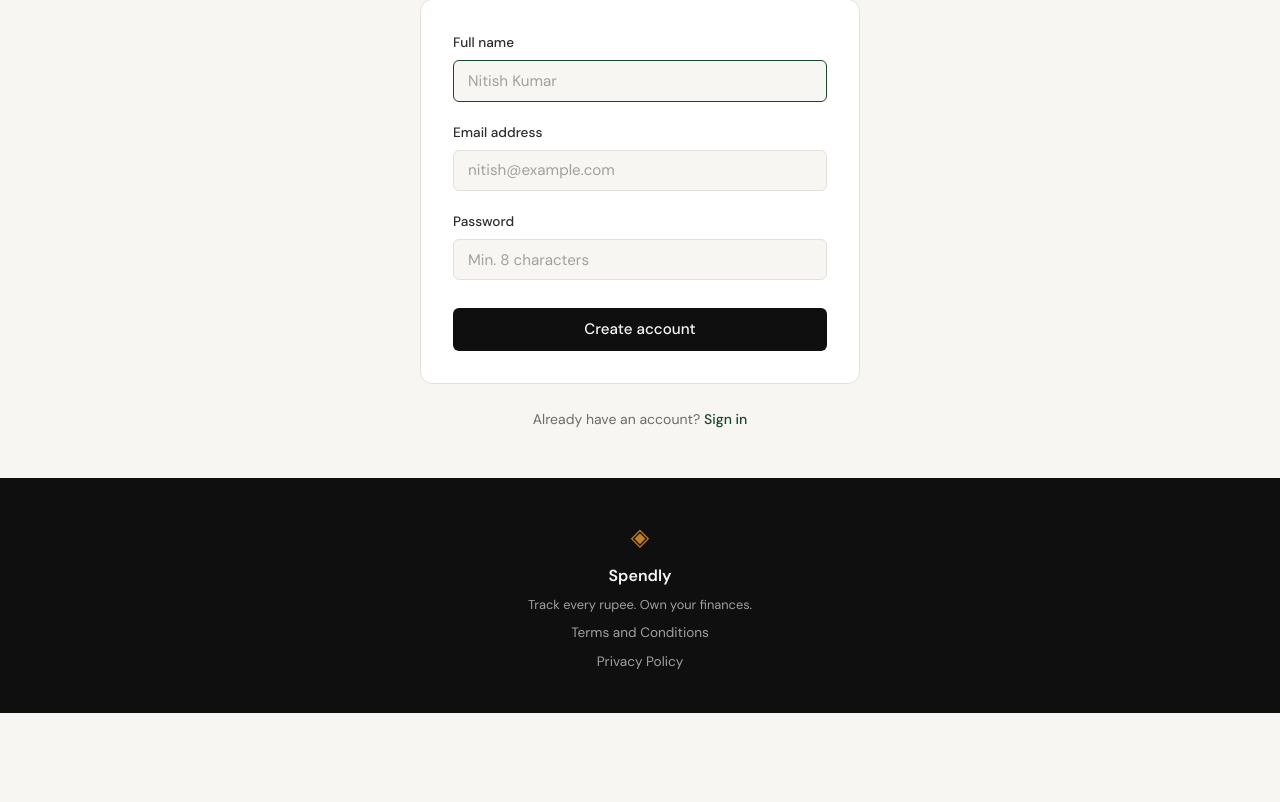
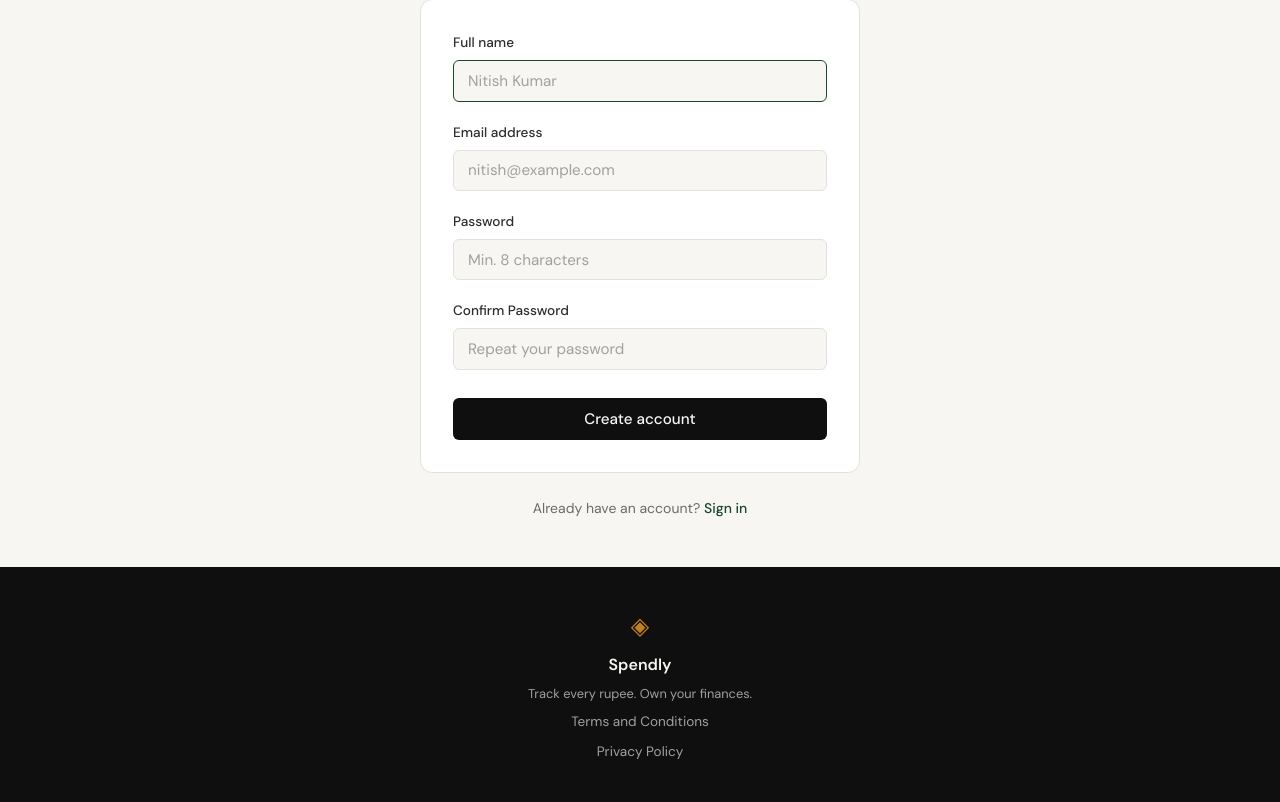
Before and after one commit to Keshav-Garg29/spendly_1, a Flask app: page /register in a window 1280 px wide. Shown: the part 224-1026 px from the top of the page. Before the commit the page ends 937 px from the top, so only its background shows below. Run offline with Flask 3, Linux system fonts and the light colour scheme.

Commit message:
updating the modified files

```diff
--- a/app.py
+++ b/app.py
@@ -1,5 +1,7 @@
-from flask import Flask, render_template
+from flask import Flask, render_template, request, redirect, url_for
 from database.db import get_db, init_db, seed_db
+from werkzeug.security import generate_password_hash
+import sqlite3
 
 app = Flask(__name__)
 
@@ -20,12 +22,84 @@ def landing():
 
 @app.route("/register")
 def register():
-    return render_template("register.html")
+    error = request.args.get('error')
+    success = request.args.get('success')
+    return render_template("register.html", error=error, success=success)
+
+
+@app.route("/register", methods=["POST"])
+def register_post():
+    # Get form data
+    name = request.form.get('name', '').strip()
+    email = request.form.get('email', '').strip()
+    password = request.form.get('password', '')
+    confirm_password = request.form.get('confirm_password', '')
+
+    # Validation
+    error = None
+
+    # Validate name
+    if not name:
+        error = "Name is required"
+    elif len(name) > 100:
+        error = "Name must be less than 100 characters"
+
+    # Validate email
+    if not error:
+        if not email:
+            error = "Email is required"
+        elif '@' not in email or '.' not in email:
+            error = "Please enter a valid email address"
+
+    # Validate password
+    if not error:
+        if not password:
+            error = "Password is required"
+        elif len(password) < 8:
+            error = "Password must be at least 8 characters long"
+        elif password != confirm_password:
+            error = "Passwords do not match"
+
+    # If validation failed, show form again with error
+    if error:
+        return render_template("register.html", error=error), 400
+
+    # Check if email already exists
+    conn = get_db()
+    try:
+        cursor = conn.execute("SELECT id FROM users WHERE email = ?", (email,))
+        if cursor.fetchone() is not None:
+            error = "An account with this email already exists"
+            return render_template("register.html", error=error), 400
+
+        # Hash password and create user
+        password_hash = generate_password_hash(password)
+        conn.execute(
+            "INSERT INTO users (name, email, password_hash) VALUES (?, ?, ?)",
+            (name, email, password_hash)
+        )
+        conn.commit()
+
+        # Redirect to login with success message
+        return redirect(url_for('login', success='Registration successful! Please log in.'))
+
+    except sqlite3.IntegrityError as e:
+        # Handle any database integrity errors (should be caught by email check above, but just in case)
+        error = "An account with this email already exists"
+        return render_template("register.html", error=error), 400
+    except Exception as e:
+        # Handle other unexpected errors
+        error = "An error occurred during registration. Please try again."
+        return render_template("register.html", error=error), 500
+    finally:
+        conn.close()
 
 
 @app.route("/login")
 def login():
-    return render_template("login.html")
+    error = request.args.get('error')
+    success = request.args.get('success')
+    return render_template("login.html", error=error, success=success)
 
 
 @app.route("/terms")
--- a/static/css/style.css
+++ b/static/css/style.css
@@ -603,6 +603,16 @@ a { color: inherit; text-decoration: none; }
     margin-bottom: 1.25rem;
 }
 
+.auth-success {
+    background: var(--accent-light);
+    color: var(--accent);
+    border: 1px solid #b8e4c9;
+    border-radius: var(--radius-sm);
+    padding: 0.75rem 1rem;
+    font-size: 0.875rem;
+    margin-bottom: 1.25rem;
+}
+
 .form-group { margin-bottom: 1.25rem; }
 
 .form-group label {
--- a/templates/login.html
+++ b/templates/login.html
@@ -15,6 +15,9 @@
         <div class="auth-card">
             {% if error %}
             <div class="auth-error">{{ error }}</div>
+            {% endif %}
+            {% if success %}
+            <div class="auth-success">{{ success }}</div>
             {% endif %}
 
             <form method="POST" action="/login">
--- a/templates/register.html
+++ b/templates/register.html
@@ -15,6 +15,9 @@
         <div class="auth-card">
             {% if error %}
             <div class="auth-error">{{ error }}</div>
+            {% endif %}
+            {% if success %}
+            <div class="auth-success">{{ success }}</div>
             {% endif %}
 
             <form method="POST" action="/register">
@@ -36,6 +39,12 @@
                            class="form-input" placeholder="Min. 8 characters"
                            required>
                 </div>
+                <div class="form-group">
+                    <label for="confirm_password">Confirm Password</label>
+                    <input type="password" id="confirm_password" name="confirm_password"
+                           class="form-input" placeholder="Repeat your password"
+                           required>
+                </div>
                 <button type="submit" class="btn-submit">Create account</button>
             </form>
         </div>
```
Also changed, not shown: .claude/settings.local.json, .claude/specs/02-registration.md (added).
